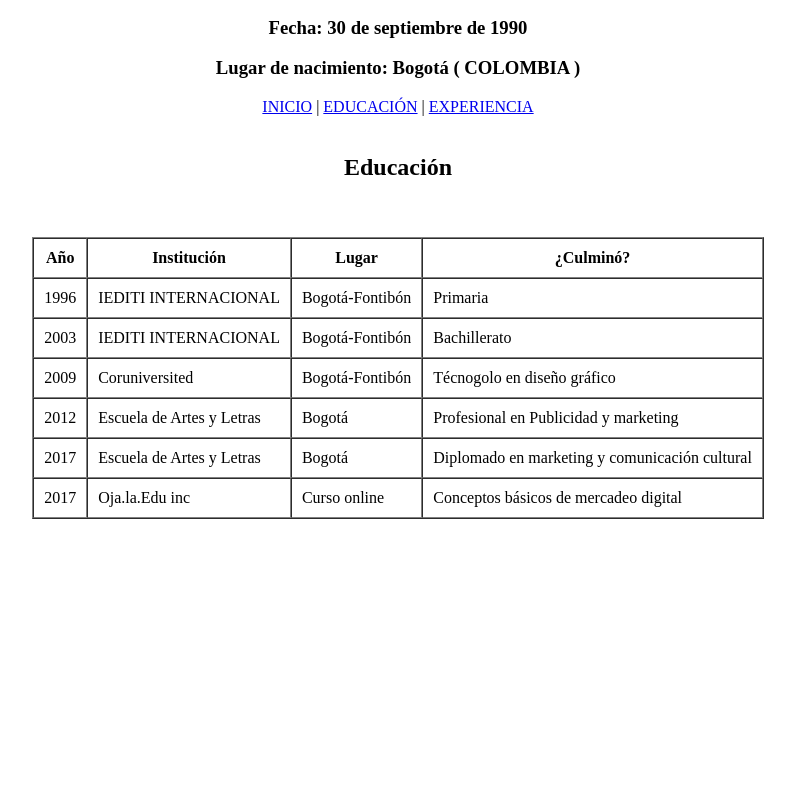
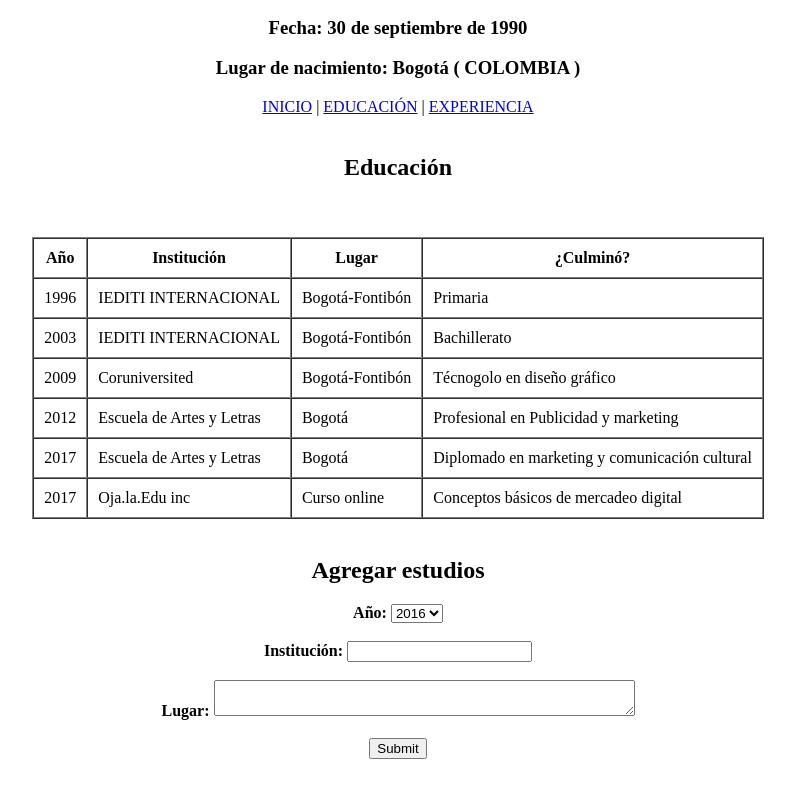
Before and after one commit to Steven-Anomalia/hojadevida, a plain HTML site: page educacion.html in a window 1280 px wide. Shown: the part 469-1268 px from the top of the page, without its empty margins (242-1037 px from the left). Before the commit the page ends 996 px from the top, so only its background shows below. Drawn offline with Linux system fonts and the light colour scheme.

Commit message:
Estudios

```diff
--- a/educacion.html
+++ b/educacion.html
@@ -81,5 +81,35 @@
  	 </tr>
  	</table>
  </section>
+  <section id="Agregar" align="center">
+ <br>
+
+  <form>
+ 	<h1><strong>Agregar estudios</strong></h1>
+     <label for="Nombre"><strong>Año:</strong></label>
+        <select>
+		   	<option>2016</option>
+		 	<option>2015</option>
+		 	<option>2014</option>
+		 	<option>2013</option>
+		 	<option>2012</option>
+		 	<option>2011</option>
+		 	<option>2010</option>
+		 	</select>
+		 <br>
+		 <br>
+	 <label for="Nombre"><strong>Institución:</strong></label>
+		 <input type="text">
+		 <br>
+		 <br>
+	 <label for="Nombre"><strong>Lugar:</strong></label>
+	 <textarea name="area_de_texto" rows="2" cols="50" ></textarea>
+	     <br>
+	     <br>
+	<input type="submit">
+  </form>
+  <br>
+  <br>
+ </section>
 </body>
 </html>
```
